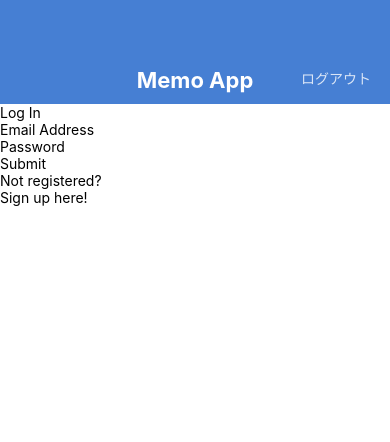
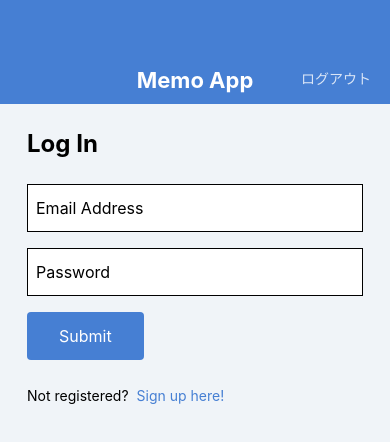
Before and after one commit to dodonki1223/MemoApp, a React Native app: screen / in a window 390 px wide. Shown: the top 442 px of the page. Built offline with nearby package versions, Linux system fonts and the light colour scheme.

Commit message:
:sparkles: 71. ログイン画面のスタイリング

```diff
--- a/src/screens/LoginScreen.jsx
+++ b/src/screens/LoginScreen.jsx
@@ -9,16 +9,16 @@ export default function LogInScreen() {
   return (
     <View style={styles.container}>
       <AppBar />
-      <View>
-        <Text>Log In</Text>
-        <TextInput value="Email Address" />
-        <TextInput value="Password" />
-        <View>
-          <Text>Submit</Text>
+      <View style={styles.inner}>
+        <Text style={styles.title}>Log In</Text>
+        <TextInput style={styles.input} value="Email Address" />
+        <TextInput style={styles.input} value="Password" />
+        <View style={styles.buttonContainer}>
+          <Text style={styles.buttonLabel}>Submit</Text>
         </View>
-        <View>
-          <Text>Not registered?</Text>
-          <Text>Sign up here!</Text>
+        <View style={styles.footer}>
+          <Text style={styles.footerText}>Not registered?</Text>
+          <Text style={styles.footerLink}>Sign up here!</Text>
         </View>
       </View>
     </View>
@@ -27,5 +27,53 @@ export default function LogInScreen() {
 
 const styles = StyleSheet.create({
   container: {
+    flex: 1,
+    backgroundColor: '#F0F4F8',
+  },
+  inner: {
+    paddingHorizontal: 27,
+    paddingVertical: 24,
+  },
+  title: {
+    fontSize: 24,
+    lineHeight: 32,
+    fontWeight: 'bold',
+    marginBottom: 24,
+  },
+  input: {
+    fontSize: 16,
+    height: 48,
+    // lineHeight: 32, // lineHeight を指定すると iPhone だと文字がちょっと下よりに表示されるため今回は削除する
+    borderColor: '#000',
+    borderWidth: 1,
+    backgroundColor: '#fff',
+    paddingHorizontal: 8,
+    marginBottom: 16,
+  },
+  buttonContainer: {
+    backgroundColor: '#467FD3',
+    borderRadius: 4,
+    alignSelf: 'flex-start',
+    marginBottom: 24,
+  },
+  buttonLabel: {
+    fontSize: 16,
+    lineHeight: 32,
+    paddingVertical: 8,
+    paddingHorizontal: 32,
+    color: '#fff',
+  },
+  footerText: {
+    fontSize: 14,
+    lineHeight: 24,
+    marginRight: 8,
+  },
+  footerLink: {
+    fontSize: 14,
+    lineHeight: 24,
+    color: '#467FD3',
+  },
+  footer: {
+    flexDirection: 'row',
   },
 });
```
